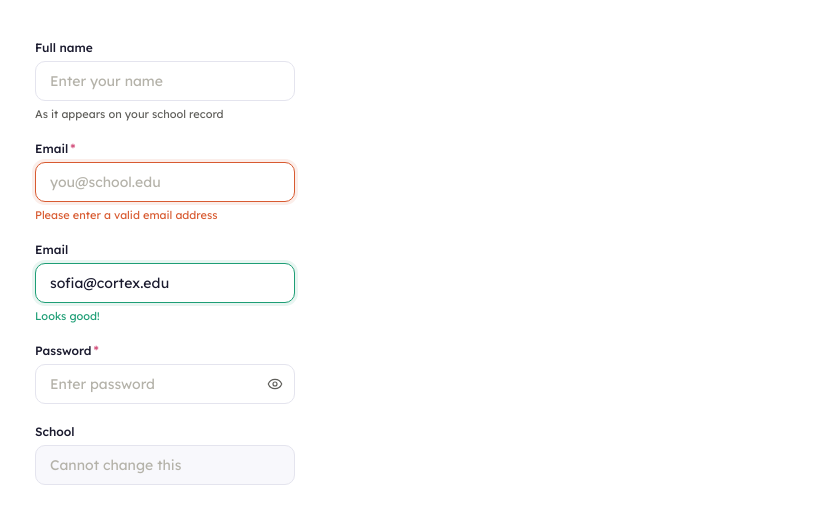
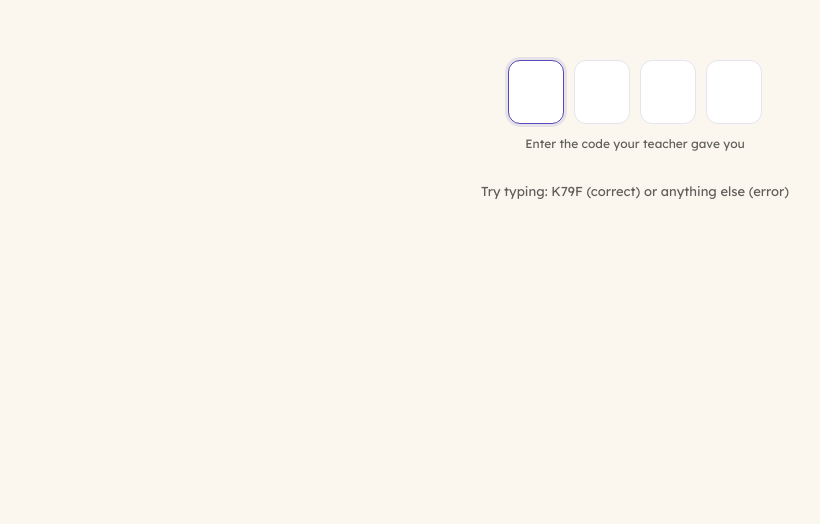
Before and after one commit to cortex-thesis/cortex-web, a React (Vite) app: page / in a window 1280 px wide. Shown: the top 524 px of the page, without its empty margins (5-825 px from the left). Built offline with nearby package versions, Linux system fonts and the light colour scheme.

Commit message:
Added CodeInput molecule

```diff
--- a/src/App.tsx
+++ b/src/App.tsx
@@ -1,48 +1,49 @@
-import { InputField } from './components/molecules'
+import { useState } from 'react'
+import { CodeInput } from './components/molecules'
 
 function App() {
+  const [code, setCode] = useState('')
+  const [codeState, setCodeState] = useState<'default' | 'error' | 'success'>(
+    'default'
+  )
+
+  function handleComplete(value: string) {
+    if (value === 'K79F') {
+      setCodeState('success')
+    } else {
+      setCodeState('error')
+    }
+  }
+
+  function handleChange(value: string) {
+    setCode(value)
+    if (codeState !== 'default') setCodeState('default')
+  }
+
   return (
     <div
       style={{
-        padding: '40px',
+        padding: '60px 40px',
         display: 'flex',
         flexDirection: 'column',
-        gap: '20px',
-        maxWidth: '340px',
+        alignItems: 'center',
+        gap: '32px',
+        background: '#FBF7EE',
+        minHeight: '100vh',
       }}
     >
-      <InputField
-        label="Full name"
-        placeholder="Enter your name"
-        helperText="As it appears on your school record"
+      <CodeInput
+        value={code}
+        onChange={handleChange}
+        onComplete={handleComplete}
+        fieldState={codeState}
+        errorText="Class code not found. Please try again."
+        successText="Joining Life Skills..."
       />
 
-      <InputField
-        label="Email"
-        type="email"
-        placeholder="you@school.edu"
-        fieldState="error"
-        errorText="Please enter a valid email address"
-        required
-      />
-
-      <InputField
-        label="Email"
-        type="email"
-        placeholder="you@school.edu"
-        fieldState="success"
-        successText="Looks good!"
-        defaultValue="sofia@cortex.edu"
-      />
-
-      <InputField
-        label="Password"
-        type="password"
-        placeholder="Enter password"
-        required
-      />
-
-      <InputField label="School" defaultValue="Cannot change this" disabled />
+      <p style={{ fontSize: '13px', color: '#5F5E5A' }}>
+        Try typing: K79F (correct) or anything else (error)
+      </p>
     </div>
   )
 }
--- /dev/null
+++ b/src/components/molecules/CodeInput/CodeInput.module.css
@@ -0,0 +1,89 @@
+.wrapper {
+  display: flex;
+  flex-direction: column;
+  align-items: center;
+  gap: 12px;
+}
+
+.row {
+  display: flex;
+  gap: 10px;
+  align-items: center;
+}
+
+.box {
+  width: 56px;
+  height: 64px;
+  border: 1.5px solid #e4e4ee;
+  border-radius: 12px;
+  background: #ffffff;
+  font-family: 'Lexend', sans-serif;
+  font-size: 24px;
+  font-weight: 600;
+  color: #1a1a2e;
+  text-align: center;
+  outline: none;
+  cursor: text;
+  transition:
+    border-color 0.15s ease,
+    box-shadow 0.15s ease,
+    background 0.15s ease;
+  caret-color: transparent;
+}
+
+/* states */
+
+.active {
+  border-color: #534ab7;
+  box-shadow: 0 0 0 3px rgba(83, 74, 183, 0.12);
+}
+
+.filled {
+  border-color: #534ab7;
+  background: #eeedfe;
+  color: #2d2a7a;
+}
+
+.error {
+  border-color: #d85a30;
+  box-shadow: 0 0 0 3px rgba(216, 90, 48, 0.1);
+  background: #faece7;
+  color: #712b13;
+}
+
+.success {
+  border-color: #1d9e75;
+  background: #e1f5ee;
+  color: #085041;
+}
+
+.disabled {
+  background: #f8f8fc;
+  color: #b4b2a9;
+  cursor: not-allowed;
+  border-color: #e4e4ee;
+}
+
+.hint {
+  font-family: 'Lexend', sans-serif;
+  font-size: 12px;
+  font-weight: 400;
+  color: #5f5e5a;
+  text-align: center;
+}
+
+.errorText {
+  font-family: 'Lexend', sans-serif;
+  font-size: 12px;
+  font-weight: 400;
+  color: #d85a30;
+  text-align: center;
+}
+
+.successText {
+  font-family: 'Lexend', sans-serif;
+  font-size: 12px;
+  font-weight: 400;
+  color: #1d9e75;
+  text-align: center;
+}
--- /dev/null
+++ b/src/components/molecules/CodeInput/CodeInput.tsx
@@ -0,0 +1,172 @@
+import { useRef, useState, useEffect } from 'react'
+import type { KeyboardEvent, ClipboardEvent } from 'react'
+import styles from './CodeInput.module.css'
+import clsx from 'clsx'
+
+type CodeInputState = 'default' | 'error' | 'success'
+
+interface CodeInputProps {
+  length?: number
+  value?: string
+  onChange?: (value: string) => void
+  onComplete?: (value: string) => void
+  fieldState?: CodeInputState
+  errorText?: string
+  successText?: string
+  hint?: string
+  disabled?: boolean
+  className?: string
+}
+
+function CodeInput({
+  length = 4,
+  value = '',
+  onChange,
+  onComplete,
+  fieldState = 'default',
+  errorText,
+  successText,
+  hint = 'Enter the code your teacher gave you',
+  disabled = false,
+  className,
+}: CodeInputProps) {
+  const [activeIndex, setActiveIndex] = useState<number | null>(null)
+  const inputRefs = useRef<(HTMLInputElement | null)[]>([])
+  const chars = value.split('').slice(0, length)
+
+  // auto-focus first empty box on mount
+  useEffect(() => {
+    inputRefs.current[0]?.focus()
+  }, [])
+
+  function handleChange(index: number, newChar: string) {
+    // only accept alphanumeric, convert to uppercase
+    const cleaned = newChar.replace(/[^a-zA-Z0-9]/g, '').toUpperCase()
+    if (!cleaned) return
+
+    const newChars = [...chars]
+    newChars[index] = cleaned[0]
+
+    // fill remaining chars if pasted multi-char (handled in paste but safety net)
+    const newValue = newChars.join('').slice(0, length)
+    onChange?.(newValue)
+
+    // move focus to next box
+    if (index < length - 1) {
+      inputRefs.current[index + 1]?.focus()
+    } else {
+      inputRefs.current[index]?.blur()
+      if (newValue.length === length) {
+        onComplete?.(newValue)
+      }
+    }
+  }
+
+  function handleKeyDown(index: number, e: KeyboardEvent<HTMLInputElement>) {
+    if (e.key === 'Backspace') {
+      e.preventDefault()
+      if (chars[index]) {
+        // clear current box
+        const newChars = [...chars]
+        newChars[index] = ''
+        onChange?.(newChars.join(''))
+      } else if (index > 0) {
+        // move to previous box and clear it
+        const newChars = [...chars]
+        newChars[index - 1] = ''
+        onChange?.(newChars.join(''))
+        inputRefs.current[index - 1]?.focus()
+      }
+    }
+
+    if (e.key === 'ArrowLeft' && index > 0) {
+      inputRefs.current[index - 1]?.focus()
+    }
+    if (e.key === 'ArrowRight' && index < length - 1) {
+      inputRefs.current[index + 1]?.focus()
+    }
+  }
+
+  function handlePaste(e: ClipboardEvent<HTMLInputElement>) {
+    e.preventDefault()
+    const pasted = e.clipboardData
+      .getData('text')
+      .replace(/[^a-zA-Z0-9]/g, '')
+      .toUpperCase()
+      .slice(0, length)
+
+    if (!pasted) return
+
+    onChange?.(pasted)
+
+    // focus the next empty box after paste or last box
+    const nextIndex = Math.min(pasted.length, length - 1)
+    inputRefs.current[nextIndex]?.focus()
+
+    if (pasted.length === length) {
+      onComplete?.(pasted)
+    }
+  }
+
+  const bottomText =
+    fieldState === 'error' && errorText
+      ? errorText
+      : fieldState === 'success' && successText
+        ? successText
+        : null
+
+  const bottomTextClass =
+    fieldState === 'error'
+      ? styles.errorText
+      : fieldState === 'success'
+        ? styles.successText
+        : styles.hint
+
+  return (
+    <div className={clsx(styles.wrapper, className)}>
+      <div className={styles.row}>
+        {Array.from({ length }).map((_, index) => {
+          const char = chars[index] ?? ''
+          const isFilled = char.length > 0
+          const isActive = activeIndex === index
+          const isError = fieldState === 'error'
+          const isSuccess = fieldState === 'success'
+
+          return (
+            <input
+              key={index}
+              ref={(el) => {
+                inputRefs.current[index] = el
+              }}
+              type="text"
+              inputMode="text"
+              maxLength={1}
+              value={char}
+              disabled={disabled}
+              aria-label={`Code character ${index + 1} of ${length}`}
+              className={clsx(
+                styles.box,
+                isFilled && !isError && !isSuccess && styles.filled,
+                isActive && !isError && !isSuccess && styles.active,
+                isError && styles.error,
+                isSuccess && styles.success,
+                disabled && styles.disabled
+              )}
+              onChange={(e) => handleChange(index, e.target.value)}
+              onKeyDown={(e) => handleKeyDown(index, e)}
+              onPaste={handlePaste}
+              onFocus={() => setActiveIndex(index)}
+              onBlur={() => setActiveIndex(null)}
+            />
+          )
+        })}
+      </div>
+
+      {(bottomText || hint) && (
+        <span className={bottomTextClass}>{bottomText ?? hint}</span>
+      )}
+    </div>
+  )
+}
+
+export default CodeInput
--- /dev/null
+++ b/src/components/molecules/CodeInput/index.ts
@@ -0,0 +1 @@
+export { default } from './CodeInput'
--- a/src/components/molecules/index.ts
+++ b/src/components/molecules/index.ts
@@ -1 +1,2 @@
 export { default as InputField } from './InputField'
+export { default as CodeInput } from './CodeInput'
```
